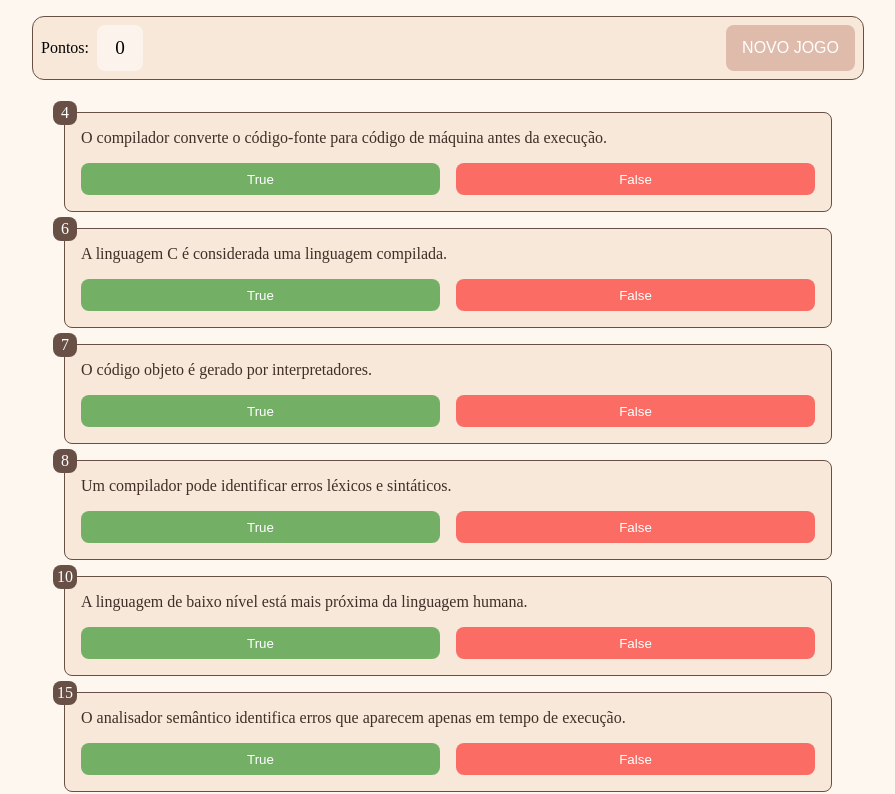
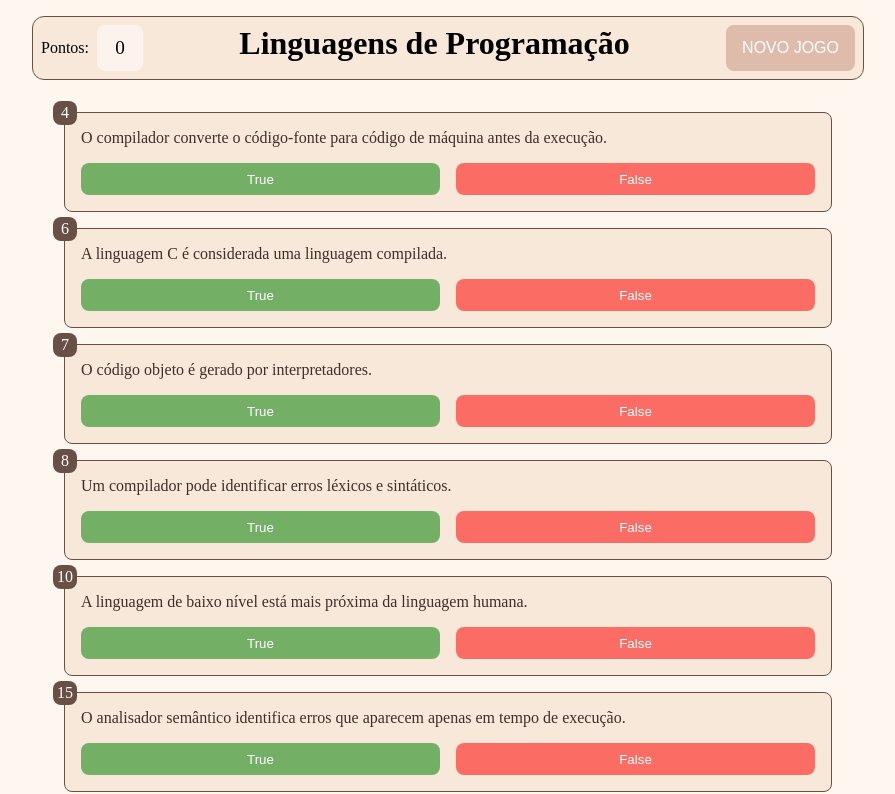
Before and after one commit to Lx-xz/quiz-lp, a plain HTML site: page index.html in a window 1280 px wide. Shown: the top 794 px of the page, without its empty margins (192-1087 px from the left). Drawn offline with Linux system fonts and the light colour scheme.

Commit message:
Title added to header

```diff
--- a/index.html
+++ b/index.html
@@ -13,6 +13,7 @@
         <div id="score">
             Pontos: <div id="points"></div>
         </div>
+        <h1>Linguagens de Programação</h1>
         <button type="button" id="btNewGame">Novo Jogo</button>
     </header>
     <main id="gameArea"></main>
```
